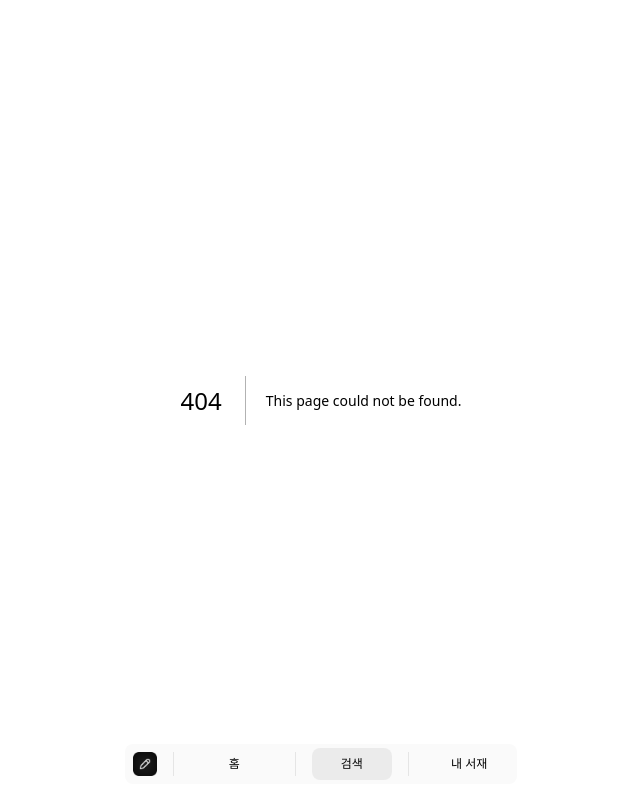
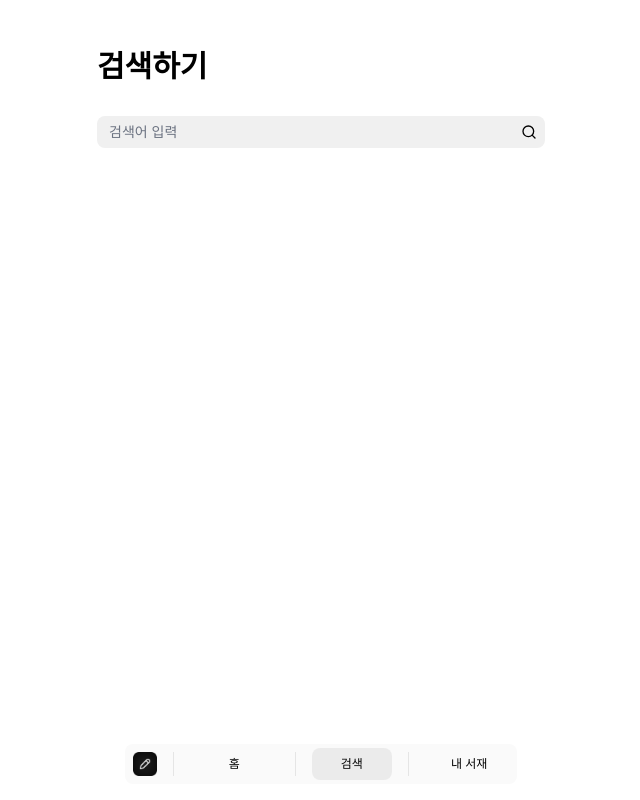
Before and after one commit to sujang958/wrott, a Next.js app: page /search in a window 1280 px wide. Before the commit this address had no page. Shown: the whole page, without its empty margins (319-959 px from the left). Built offline with nearby package versions, Linux system fonts and the light colour scheme; a web font is replaced by a local one.

Commit message:
feat: create the serach page

```diff
--- a/package.json
+++ b/package.json
@@ -9,6 +9,7 @@
     "lint": "next lint"
   },
   "dependencies": {
+    "lucide-react": "^0.438.0",
     "next": "14.2.5",
     "react": "^18",
     "react-dom": "^18",
--- /dev/null
+++ b/src/app/search/page.tsx
@@ -0,0 +1,22 @@
+import Container from "@/components/layouts/Container"
+import Input from "@/components/ui/Input"
+import { Search } from "lucide-react"
+import { NextPage } from "next"
+
+const SearchPage: NextPage = () => {
+  return (
+    <Container>
+      <p className="text-3xl font-semibold">검색하기</p>
+      <div className="relative mt-2">
+        {/* TODO: make this a button */}
+        <Search className="absolute top-1/2 right-2 translate-y-1"size={16} />
+        <Input
+          placeholder="검색어 입력"
+          className="mt-6 text-sm border-0 bg-[#f0f0f0]"
+        />
+      </div>
+    </Container>
+  )
+}
+
+export default SearchPage
--- /dev/null
+++ b/src/components/ui/Input.tsx
@@ -0,0 +1,16 @@
+import { ComponentProps, FC } from "react"
+import { twMerge } from "tailwind-merge"
+
+const Input: FC<ComponentProps<"input">> = (props) => {
+  return (
+    <input
+      type="text"
+      {...props}
+      className={twMerge("rounded-lg px-3 py-1.5 w-full", props.className)}
+    />
+  )
+}
+
+export default Input
+
+// fuck I shouldve used svelte
```
Also changed, not shown: 1 other file (tests, documents, lock files or other folders).
